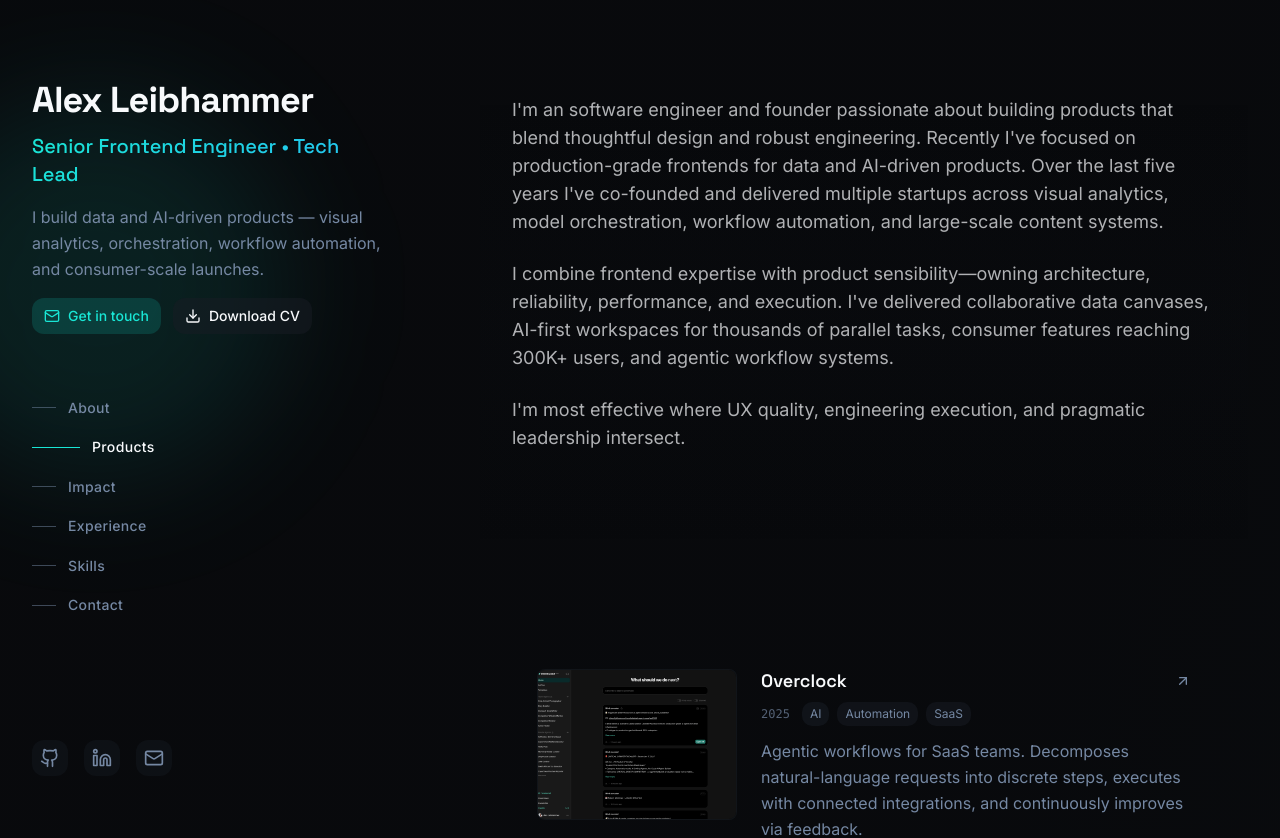
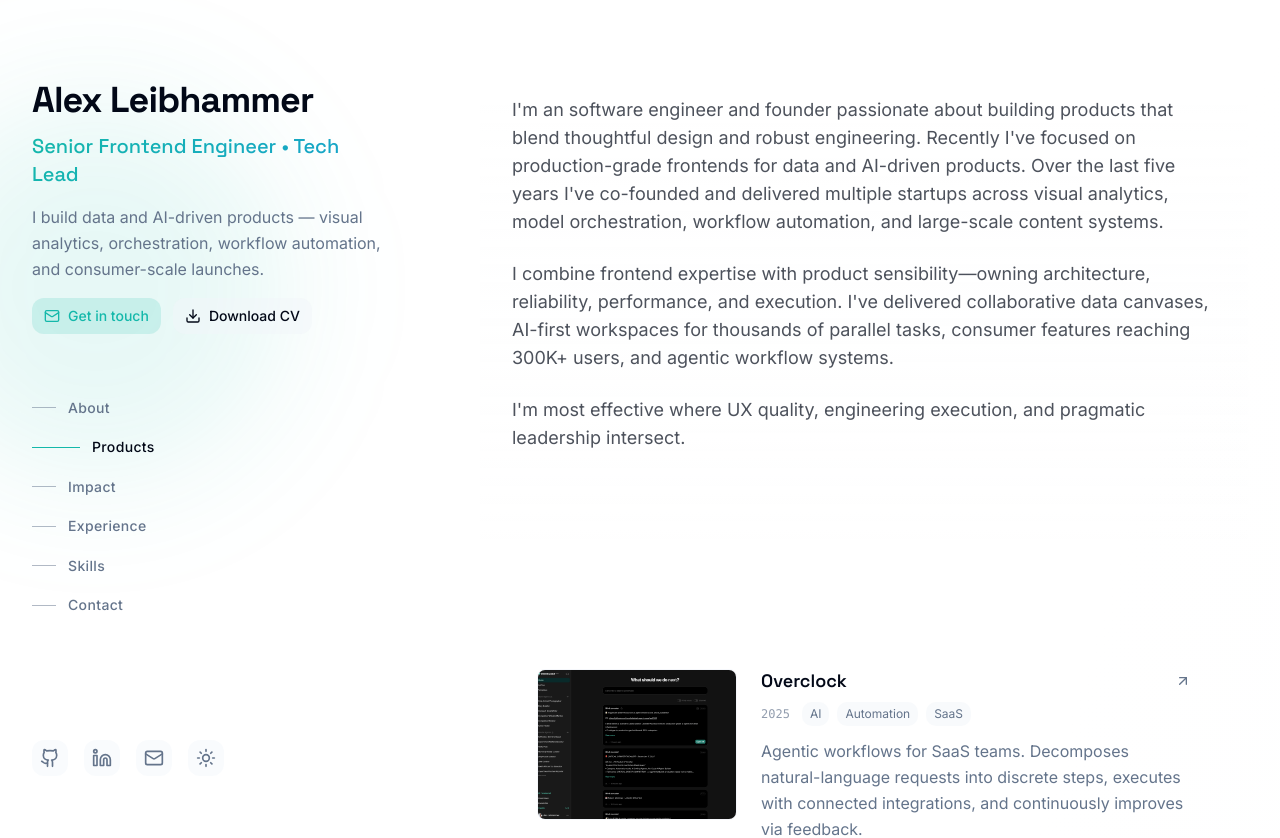
Before and after one commit to aleib/profile, a React (Vite) app: page / in a window 1280 px wide. Shown: the top 838 px of the page. Built offline with nearby package versions, Linux system fonts and the light colour scheme; the HTML template or start-up script is replaced by a standard one.

Commit message:
site theme toggle

```diff
--- /dev/null
+++ b/public/theme-init.js
@@ -0,0 +1,25 @@
+/**
+ * Apply theme before React mounts to avoid a light↔dark flash.
+ * Dark is the default (CSS vars on :root); light mode is activated via `.light` on <html>.
+ *
+ * Kept as a blocking, non-module script so it runs as early as possible during HTML parsing.
+ */
+(() => {
+  try {
+    const stored = localStorage.getItem("theme-mode");
+    const prefersLight =
+      window.matchMedia?.("(prefers-color-scheme: light)").matches ?? false;
+
+    const resolved =
+      stored === "light" || stored === "dark"
+        ? stored
+        : prefersLight
+        ? "light"
+        : "dark";
+
+    document.documentElement.classList.toggle("light", resolved === "light");
+    document.documentElement.style.colorScheme = resolved;
+  } catch {
+    // Intentionally ignore failures (e.g. storage disabled) and fall back to default styles.
+  }
+})();
--- a/src/components/sections/Skills.tsx
+++ b/src/components/sections/Skills.tsx
@@ -5,6 +5,7 @@ const skills = [
   "React",
   "TypeScript",
   "JavaScript",
+  "Vite",
   "Vike (SSR/SSG)",
   "Cloudflare",
   "Frontend Architecture",
--- a/src/components/LeftSidebar.tsx
+++ b/src/components/sidebar/LeftSidebar.tsx
@@ -1,4 +1,7 @@
-import { Download, Github, Linkedin, Mail } from "lucide-react";
+import { Download, Mail } from "lucide-react";
+
+import { useThemeMode } from "@/hooks/useThemeMode";
+import { default as SidebarFooter } from "./SidebarFooter";
 
 type NavSection = {
   id: string;
@@ -18,6 +21,8 @@ type LeftSidebarProps = {
  * - Mobile: behave like a sticky “header panel” so navigation is always available
  */
 const LeftSidebar = ({ navSections, activeSectionId }: LeftSidebarProps) => {
+  const { mode, setThemeMode } = useThemeMode();
+
   return (
     <aside className="sticky top-0 self-start z-20 bg-background/80 backdrop-blur-xl border-b border-border/50 pt-6 pb-6 lg:z-auto lg:bg-transparent lg:backdrop-blur-0 lg:border-b-0 lg:pt-0 lg:pb-0 lg:top-0 lg:h-screen lg:w-[22rem] lg:flex lg:flex-col lg:justify-between lg:py-20">
       <div>
@@ -87,35 +92,7 @@ const LeftSidebar = ({ navSections, activeSectionId }: LeftSidebarProps) => {
         </nav>
       </div>
 
-      <div className="mt-8 lg:mt-0 mb-6">
-        <div className="flex items-center gap-4">
-          <a
-            href="https://github.com/aleib"
-            target="_blank"
-            rel="noopener noreferrer"
-            className="p-2 rounded-lg bg-secondary/40 hover:bg-secondary text-muted-foreground hover:text-foreground transition-colors"
-            aria-label="GitHub"
-          >
-            <Github className="w-5 h-5" />
-          </a>
-          <a
-            href="https://www.linkedin.com/in/alexleibhammer/"
-            target="_blank"
-            rel="noopener noreferrer"
-            className="p-2 rounded-lg bg-secondary/40 hover:bg-secondary text-muted-foreground hover:text-foreground transition-colors"
-            aria-label="LinkedIn"
-          >
-            <Linkedin className="w-5 h-5" />
-          </a>
-          <a
-            href="mailto:aleibhammer@gmail.com"
-            className="p-2 rounded-lg bg-secondary/40 hover:bg-secondary text-muted-foreground hover:text-foreground transition-colors"
-            aria-label="Email"
-          >
-            <Mail className="w-5 h-5" />
-          </a>
-        </div>
-      </div>
+      <SidebarFooter />
     </aside>
   );
 };
--- /dev/null
+++ b/src/components/sidebar/SidebarFooter.tsx
@@ -0,0 +1,56 @@
+import { Github, Linkedin, Mail, Moon, Sun } from "lucide-react";
+
+import { useThemeMode } from "@/hooks/useThemeMode";
+
+/**
+ * Footer component for the sidebar.
+ */
+const SidebarFooter = () => {
+  const { mode, setThemeMode } = useThemeMode();
+  const Icon = mode === "light" ? Sun : Moon;
+
+  return (
+    <div className="mt-8 lg:mt-0 mb-6">
+      <div className="flex items-center gap-4">
+        <a
+          href="https://github.com/aleib"
+          target="_blank"
+          rel="noopener noreferrer"
+          className="group p-2 rounded-lg bg-secondary/40 hover:bg-secondary cursor-pointer"
+          aria-label="GitHub"
+        >
+          <Github className="w-5 h-5 text-muted-foreground group-hover:text-foreground transition-colors" />
+        </a>
+        <a
+          href="https://www.linkedin.com/in/alexleibhammer/"
+          target="_blank"
+          rel="noopener noreferrer"
+          className="group p-2 rounded-lg bg-secondary/40 hover:bg-secondary cursor-pointer"
+          aria-label="LinkedIn"
+        >
+          <Linkedin className="w-5 h-5 text-muted-foreground group-hover:text-foreground transition-colors" />
+        </a>
+        <a
+          href="mailto:aleibhammer@gmail.com"
+          className="group p-2 rounded-lg bg-secondary/40 hover:bg-secondary cursor-pointer"
+          aria-label="Email"
+        >
+          <Mail className="w-5 h-5 text-muted-foreground group-hover:text-foreground transition-colors" />
+        </a>
+        <div
+          className="group p-2 rounded-lg bg-secondary/40 hover:bg-secondary cursor-pointer"
+          aria-label="Theme"
+        >
+          <Icon
+            className="w-5 h-5 text-muted-foreground group-hover:text-foreground transition-colors"
+            onClick={() => setThemeMode(mode === "light" ? "dark" : "light")}
+            aria-hidden="true"
+            aria-label="Toggle theme"
+          />
+        </div>
+      </div>
+    </div>
+  );
+};
+
+export default SidebarFooter;
--- /dev/null
+++ b/src/hooks/useThemeMode.ts
@@ -0,0 +1,75 @@
+import { useEffect, useMemo, useState } from "react";
+
+export type ThemeMode = "light" | "dark";
+
+const STORAGE_KEY = "theme-mode";
+const LIGHT_CLASS = "light";
+
+function getSystemThemeMode(): ThemeMode {
+  // Treat "light" as an explicit preference; otherwise default to "dark".
+  return window.matchMedia?.("(prefers-color-scheme: light)").matches
+    ? "light"
+    : "dark";
+}
+
+function readStoredThemeMode(): ThemeMode | null {
+  const raw = localStorage.getItem(STORAGE_KEY);
+  return raw === "light" || raw === "dark" ? raw : null;
+}
+
+function applyThemeMode(mode: ThemeMode) {
+  const root = document.documentElement;
+  root.classList.toggle(LIGHT_CLASS, mode === "light");
+  // Helps native form controls pick the right base styling.
+  root.style.colorScheme = mode;
+}
+
+/**
+ * Theme mode controller that:
+ * - Defaults to the system color scheme
+ * - Persists a user override once they toggle
+ * - Tracks system changes *only* when there is no user override
+ */
+export function useThemeMode() {
+  const initial = useMemo(() => {
+    if (typeof window === "undefined") return "dark" as const;
+    return readStoredThemeMode() ?? getSystemThemeMode();
+  }, []);
+
+  const [mode, setMode] = useState<ThemeMode>(initial);
+  const [hasUserOverride, setHasUserOverride] = useState(() => {
+    if (typeof window === "undefined") return false;
+    return readStoredThemeMode() !== null;
+  });
+
+  useEffect(() => {
+    applyThemeMode(mode);
+  }, [mode]);
+
+  useEffect(() => {
+    if (hasUserOverride) return;
+
+    const mql = window.matchMedia("(prefers-color-scheme: light)");
+    const onChange = () => setMode(getSystemThemeMode());
+
+    mql.addEventListener("change", onChange);
+    return () => mql.removeEventListener("change", onChange);
+  }, [hasUserOverride]);
+
+  const setThemeMode = (next: ThemeMode) => {
+    localStorage.setItem(STORAGE_KEY, next);
+    setHasUserOverride(true);
+    setMode(next);
+  };
+
+  const toggleThemeMode = () => {
+    setThemeMode(mode === "light" ? "dark" : "light");
+  };
+
+  return {
+    mode,
+    hasUserOverride,
+    setThemeMode,
+    toggleThemeMode,
+  };
+}
--- a/src/index.css
+++ b/src/index.css
@@ -173,6 +173,10 @@
   .section-inner {
     @apply max-w-3xl mx-auto;
   }
+
+  .hover-text-muted-foreground {
+    @apply text-muted-foreground group-hover:text-foreground/80;
+  }
 }
 
 @layer utilities {
--- a/src/pages/Index.tsx
+++ b/src/pages/Index.tsx
@@ -1,10 +1,10 @@
-import LeftSidebar from "@/components/LeftSidebar";
 import About from "@/components/sections/About";
 import Contact from "@/components/sections/Contact";
 import Experience from "@/components/sections/Experience";
 import Metrics from "@/components/sections/Metrics";
 import Skills from "@/components/sections/Skills";
 import Work from "@/components/sections/Work";
+import LeftSidebar from "@/components/sidebar/LeftSidebar";
 import { usePointerGlow } from "@/hooks/usePointerGlow";
 import { useScrollSpy } from "@/hooks/useScrollSpy";
 
--- a/tailwind.config.ts
+++ b/tailwind.config.ts
@@ -1,8 +1,14 @@
 import type { Config } from "tailwindcss";
+import tailwindcssAnimate from "tailwindcss-animate";
 
 export default {
   darkMode: ["class"],
-  content: ["./pages/**/*.{ts,tsx}", "./components/**/*.{ts,tsx}", "./app/**/*.{ts,tsx}", "./src/**/*.{ts,tsx}"],
+  content: [
+    "./pages/**/*.{ts,tsx}",
+    "./components/**/*.{ts,tsx}",
+    "./app/**/*.{ts,tsx}",
+    "./src/**/*.{ts,tsx}",
+  ],
   prefix: "",
   theme: {
     container: {
@@ -14,8 +20,8 @@ export default {
     },
     extend: {
       fontFamily: {
-        display: ['Space Grotesk', 'sans-serif'],
-        body: ['Inter', 'system-ui', 'sans-serif'],
+        display: ["Space Grotesk", "sans-serif"],
+        body: ["Inter", "system-ui", "sans-serif"],
       },
       colors: {
         border: "hsl(var(--border))",
@@ -88,7 +94,7 @@ export default {
           "0%, 100%": { boxShadow: "0 0 20px hsl(175 80% 50% / 0.3)" },
           "50%": { boxShadow: "0 0 40px hsl(175 80% 50% / 0.5)" },
         },
-        "float": {
+        float: {
           "0%, 100%": { transform: "translateY(0)" },
           "50%": { transform: "translateY(-10px)" },
         },
@@ -99,9 +105,9 @@ export default {
         "fade-in": "fade-in 0.6s ease-out forwards",
         "fade-in-left": "fade-in-left 0.6s ease-out forwards",
         "pulse-glow": "pulse-glow 3s ease-in-out infinite",
-        "float": "float 6s ease-in-out infinite",
+        float: "float 6s ease-in-out infinite",
       },
     },
   },
-  plugins: [require("tailwindcss-animate")],
+  plugins: [tailwindcssAnimate],
 } satisfies Config;
```
Also changed, not shown: index.html (+35 -8 lines).
